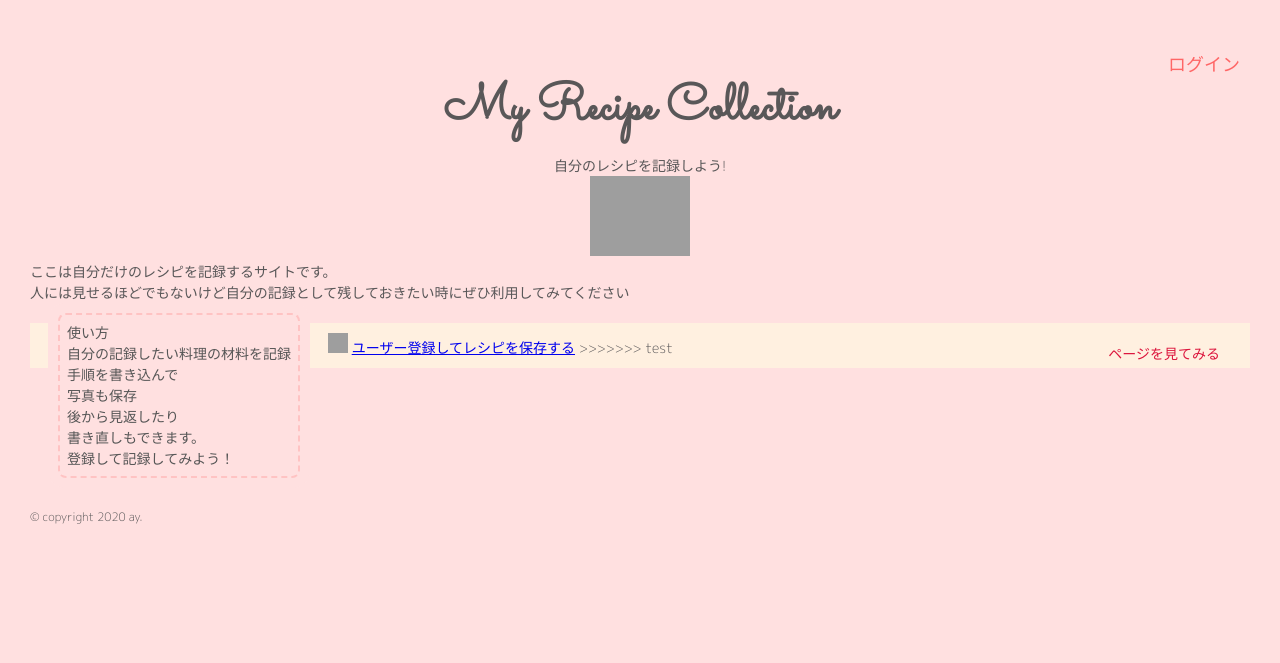
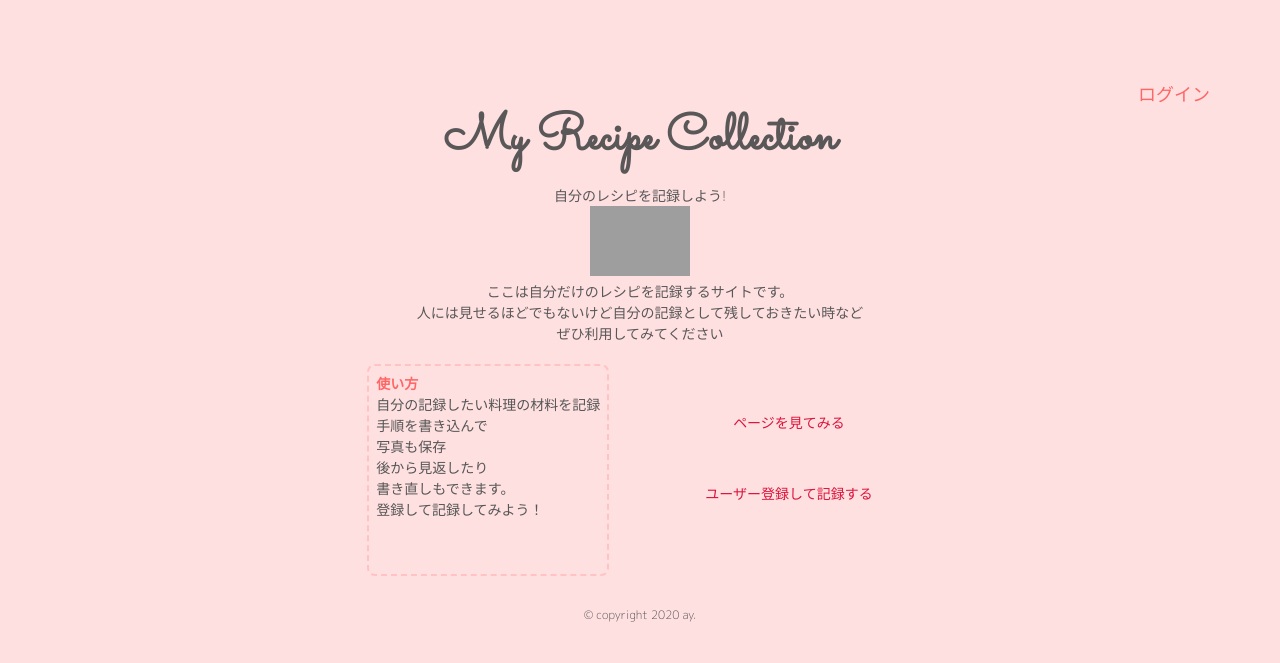
Before and after one commit to a0una/mynew, a PHP site: page / in a window 1280 px wide. Shown: the top 663 px of the page. Run offline with PHP 8.4, Linux system fonts and the light colour scheme; grey boxes are pictures that could not be loaded.

Commit message:
[add]csshtml

```diff
--- a/index.html
+++ b/index.html
@@ -27,18 +27,19 @@
     <div id="topimage" class="clearfix">
             <p>自分のレシピを記録しよう!</p>
 
-            <img src="../images/silverware-1667987_640.png" alt="テーブルウェア" height="80px" width="100px">
+            <img src="../images/silverware-1667987_640.png" alt="テーブルウェア" height="70px" width="100px">
     </div>
 
     <div id="container" class="clearfix">
+        <p>ここは自分だけのレシピを記録するサイトです。</p>
+        <p>人には見せるほどでもないけど自分の記録として残しておきたい時など</p>
+        <p>ぜひ利用してみてください</p>
+
         <div id="centerpart">
-            <p>ここは自分だけのレシピを記録するサイトです。</p>
-            <p>人には見せるほどでもないけど自分の記録として残しておきたい時にぜひ利用してみてください</p>
-
             <div id="leftside" class="box">
+                <h4>使い方</h4>
                     <nav>
                         <ul>
-                            <li>使い方</li>
                             <li>自分の記録したい料理の材料を記録</li>
                             <li>手順を書き込んで</li>
                             <li>写真も保存</li>
@@ -51,16 +52,13 @@
 
             <div id="rightside">
                 <a class="viewpage" title="見本画面へ" href="#" >ページを見てみる</a><br>
+                <div id="entry">
+                    <a title="登録画面へ" href="#">ユーザー登録して記録する</a>
+                </div>
             </div>
-        </div>
-        <div id="entry">
 
-            <img src="../images/User information free icon.png" alt="人物" height="20px" width="20px"> <a title="登録画面へ" href="#">ユーザー登録してレシピを保存する</a>
-
->>>>>>> test
-        </div><!--main end-->
+        </div><!--centerpart end-->
     </div><!--countainer end-->
-
 </div><!--wrapper end-->
 <footer>
     <p><small>© copyright 2020 ay.</small></p>
--- a/style.css
+++ b/style.css
@@ -8,7 +8,7 @@ body {
     font-size: 14px;
     color: #595758;
     background-color: #ffe0e0;
-    margin: 30px;
+    margin: 60px;
 }
 
 #wrapper {
@@ -64,23 +64,23 @@ header nav ul li a:hover{
     width: auto;
     height: auto;
     color: #595758;
+    text-align: center;
+}
+
+#centerpart {
+    margin-top: 10px;
+    height: 250px;
+    text-align: center;
+    display: flex;
+    justify-content: center;
 }
 
 
-
-#main {
+#leftside {
     margin-top: 10px;
-
-    height: 250px;
-    text-align: center;
-}
-
-#leftside {
-    float: left;
-    margin-top: 10px;
-
     padding: 0.5em;
     text-align: left;
+    width: fit-content;
 }
 
 .box {
@@ -91,6 +91,10 @@ header nav ul li a:hover{
     box-shadow: 0px 0px 0px 10px #ffe0e0;
     border: dashed 2px #ffc3c3;
     border-radius: 8px;
+    width: auto;
+}
+.box h4 {
+    color: #ff6666;
 }
 .box p {
     margin: 0;
@@ -98,14 +102,14 @@ header nav ul li a:hover{
 }
 
 
-#leftside nav ul li {
+.box nav ul li {
     list-style: none;
 }
 
 #rightside {
-    float: right;
     margin-top: 10px;
     padding: 30px;
+    margin: 2em;
 }
 
 .viewpage  {
@@ -114,13 +118,19 @@ header nav ul li a:hover{
 }
 
 #entry {
-    margin-top: 20px;
+    margin-top: 40px;
     padding: 10px;
-    background-color:#fff0e0;
     text-decoration: none;
+    height: auto;
+}
+
+#entry a {
+    text-decoration: none;
+    color: crimson;
 }
 
 footer {
     width: 100%;
     height: 60px;
+    text-align: center;
 }
```
